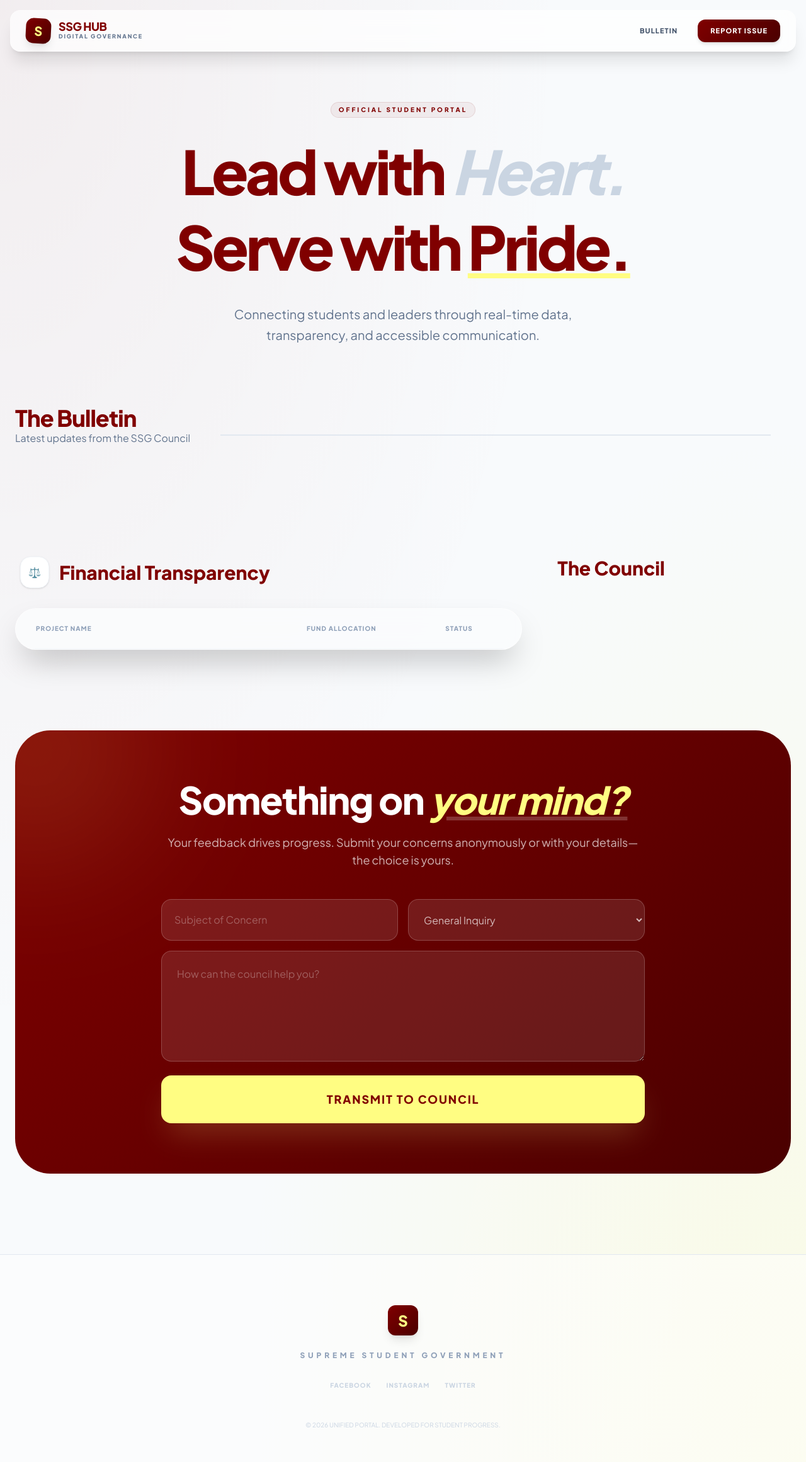
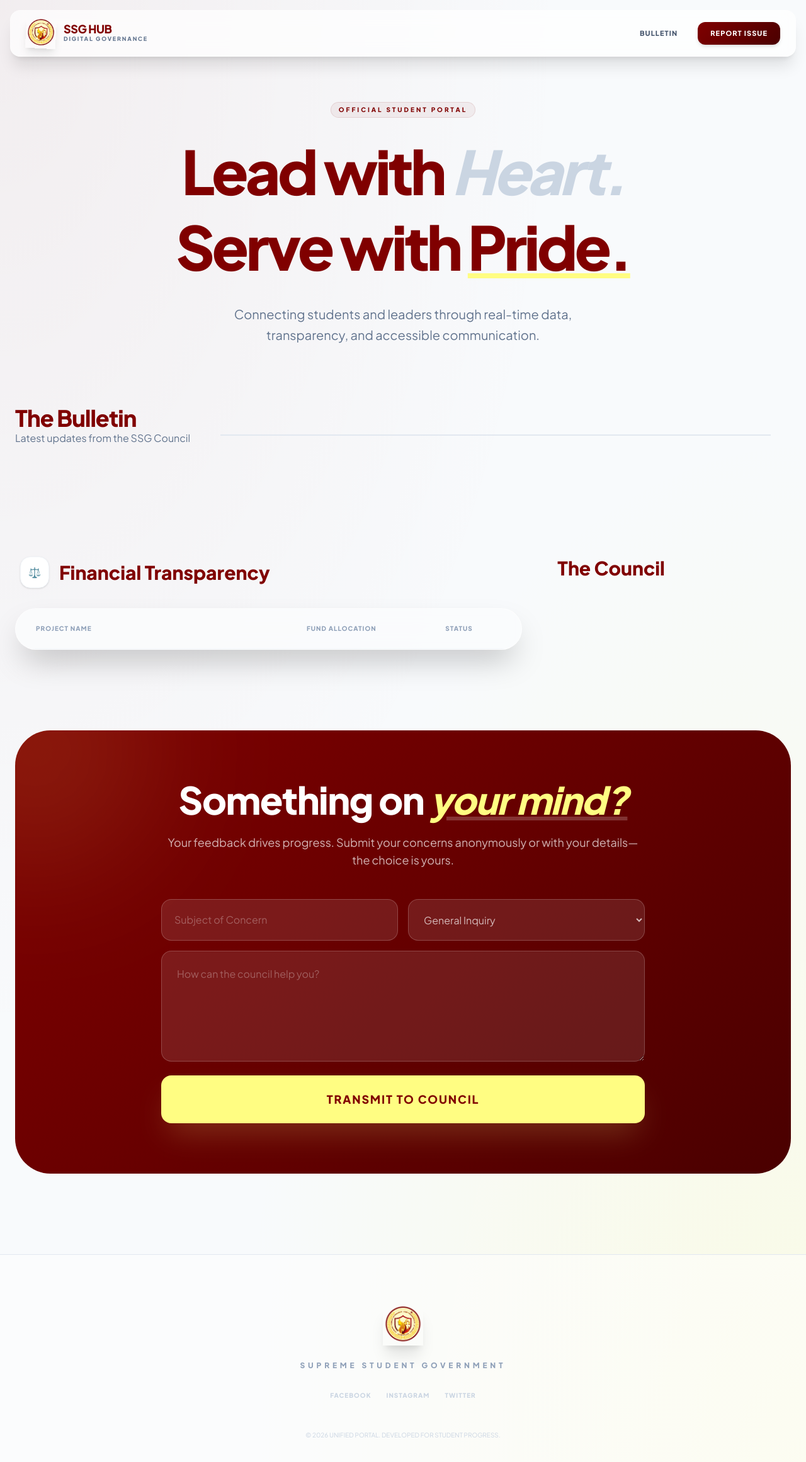
Before and after one commit to chrischiii21/ssg-portal, a website built with Vite: page index.html in a window 1280 px wide. Shown: the whole page at 63% size. Built offline with nearby package versions, Linux system fonts and the light colour scheme; some packages are replaced by stand-ins of ours; no server answers; the database is empty.

Commit message:
updated the logos

```diff
--- a/index.html
+++ b/index.html
@@ -6,6 +6,7 @@
   <meta name="viewport" content="width=device-width, initial-scale=1.0">
   <title>SSG Unified Portal | Official</title>
   <script src="https://cdn.jsdelivr.net/npm/@tailwindcss/browser@4"></script>
+  <link rel="icon" href="/SSG.png" type="image/png">
   <style>
     @import url('https://fonts.googleapis.com/css2?family=Plus+Jakarta+Sans:wght@400;600;800&display=swap');
 
@@ -40,14 +41,13 @@
     <nav
       class="container mx-auto glass rounded-2xl shadow-xl border border-white/50 px-4 sm:px-6 py-3 flex justify-between items-center">
       <div class="flex items-center gap-2 sm:gap-3">
-        <div
-          class="w-8 h-8 sm:w-10 sm:h-10 maroon-gradient text-[#FFFD82] rounded-xl flex items-center justify-center font-black text-lg sm:text-xl shadow-lg rotate-3">
-          S</div>
-        <div>
-          <h1 class="text-base sm:text-lg font-extrabold text-[#800000] leading-none tracking-tight">SSG HUB</h1>
-          <p class="text-[8px] sm:text-[9px] font-bold text-slate-500 uppercase tracking-[0.2em]">Digital Governance</p>
-        </div>
-      </div>
+  <img src="/SSG.png" alt="SSG Logo"
+       class="w-10 h-10 sm:w-12 sm:h-12 object-contain shadow-lg rotate-3 hover:rotate-0 transition-transform duration-300">
+  <div>
+    <h1 class="text-base sm:text-lg font-extrabold text-[#800000] leading-none tracking-tight">SSG HUB</h1>
+    <p class="text-[8px] sm:text-[9px] font-bold text-slate-500 uppercase tracking-[0.2em]">Digital Governance</p>
+  </div>
+</div>
       <div class="flex items-center gap-4 sm:gap-8 text-[9px] sm:text-[11px] font-bold uppercase tracking-widest">
         <a href="#announcements"
           class="hidden sm:block text-slate-600 hover:text-[#800000] transition-colors">Bulletin</a>
@@ -160,15 +160,18 @@
 
   <footer class="bg-white/50 border-t border-slate-200 py-12 sm:py-20 px-4 sm:px-6">
     <div class="container mx-auto flex flex-col items-center">
-      <div
-        class="w-10 h-10 sm:w-12 sm:h-12 maroon-gradient text-[#FFFD82] rounded-xl flex items-center justify-center font-black text-xl sm:text-2xl shadow-lg mb-6">
-        S</div>
-      <p
-        class="text-slate-400 font-bold uppercase tracking-[0.3em] sm:tracking-[0.4em] text-[10px] sm:text-xs text-center">
-        Supreme Student Government</p>
+      <div class="container mx-auto flex flex-col items-center">
+  <img src="/SSG.png" alt="SSG Logo"
+       class="w-14 h-14 sm:w-16 sm:h-16 object-contain shadow-xl mb-6 hover:scale-110 transition-transform duration-300">
+
+  <p class="text-slate-400 font-bold uppercase tracking-[0.3em] sm:tracking-[0.4em] text-[10px] sm:text-xs text-center">
+    Supreme Student Government
+  </p>
+
+  </div>
       <div
         class="flex gap-4 sm:gap-6 mt-6 sm:mt-8 text-slate-300 font-bold uppercase text-[9px] sm:text-[10px] tracking-widest">
-        <a href="#" class="hover:text-[#800000]">Facebook</a>
+        <a href="https://www.facebook.com/SSGCTUArgao" class="hover:text-[#800000]">Facebook</a>
         <a href="#" class="hover:text-[#800000]">Instagram</a>
         <a href="#" class="hover:text-[#800000]">Twitter</a>
       </div>
```
Also changed, not shown: public/SSG.png (added).
